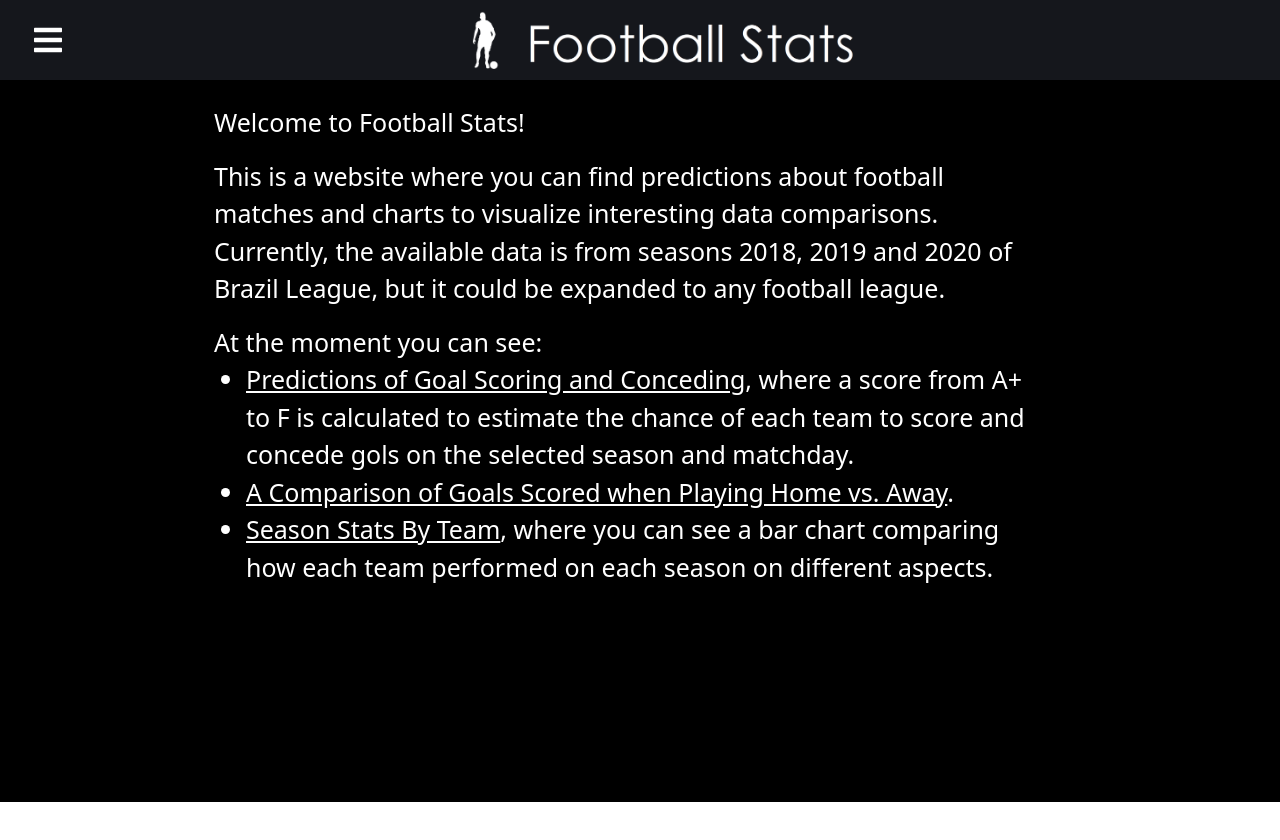
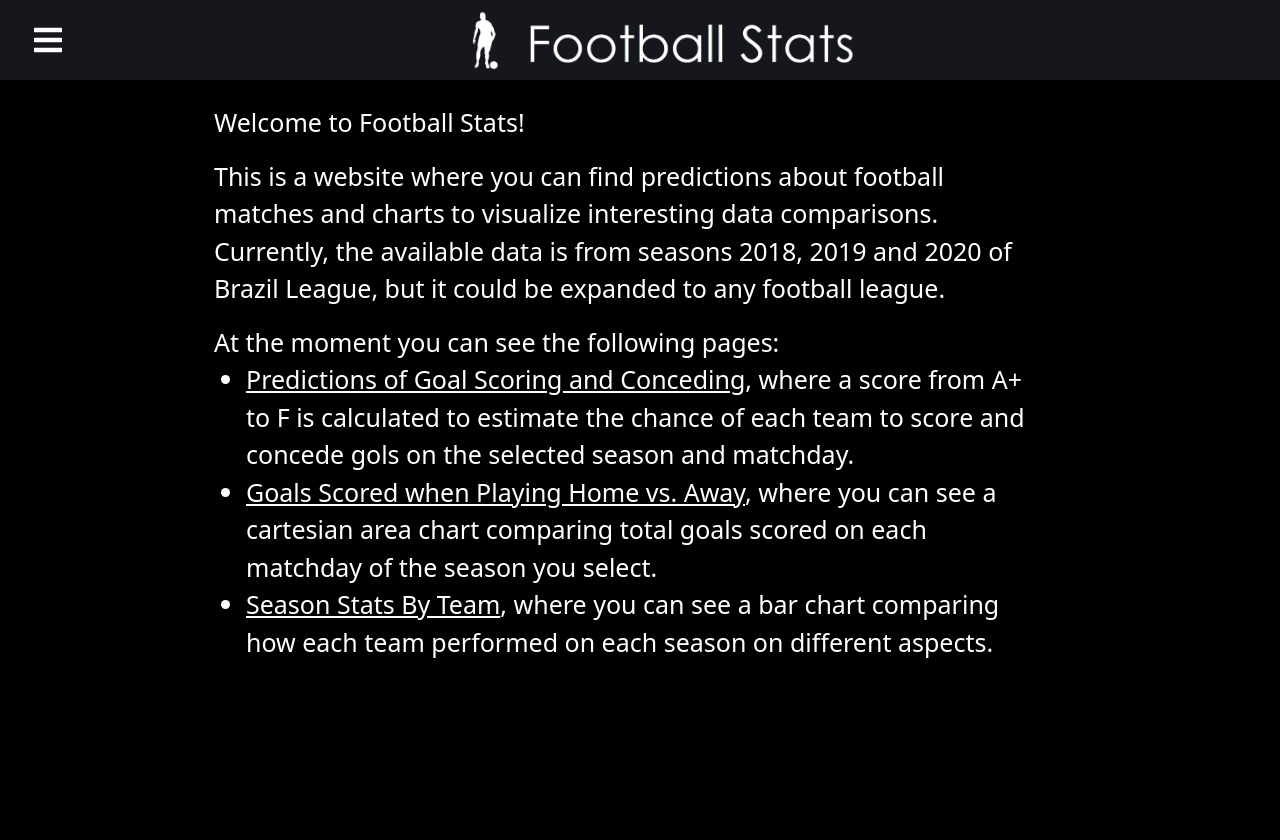
Before and after one commit to abattassini/football-stats-ui, a React (Create React App) app: page / in a window 1280 px wide. Shown: the top 840 px of the page. Before the commit the page ends 802 px from the top, so only its background shows below. Built offline with nearby package versions, Linux system fonts and the light colour scheme.

Commit message:
Improving home page text

```diff
--- a/src/pages/Home.jsx
+++ b/src/pages/Home.jsx
@@ -17,7 +17,7 @@ export const Home = () => {
             Brazil League, but it could be expanded to any football league.
           </p>
           <p>
-            At the moment you can see:
+            At the moment you can see the following pages:
             <ul>
               <li>
                 <Link to={"/main"}>
@@ -29,9 +29,10 @@ export const Home = () => {
               </li>
               <li>
                 <Link to="/goals-scored-home-away">
-                  A Comparison of Goals Scored when Playing Home vs. Away
+                  Goals Scored when Playing Home vs. Away
                 </Link>
-                .
+                , where you can see a cartesian area chart comparing total goals
+                scored on each matchday of the season you select.
               </li>
               <li>
                 <Link to="/season-stats-by-team">Season Stats By Team</Link>,
```
